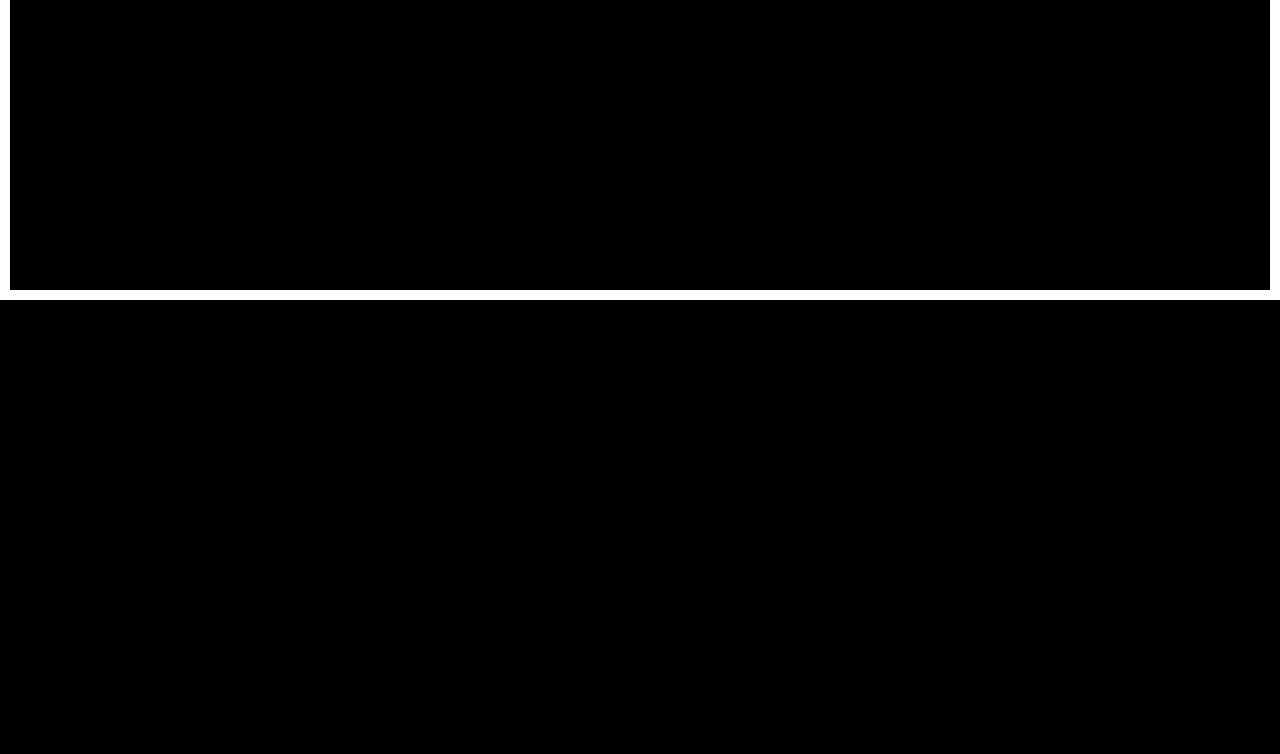
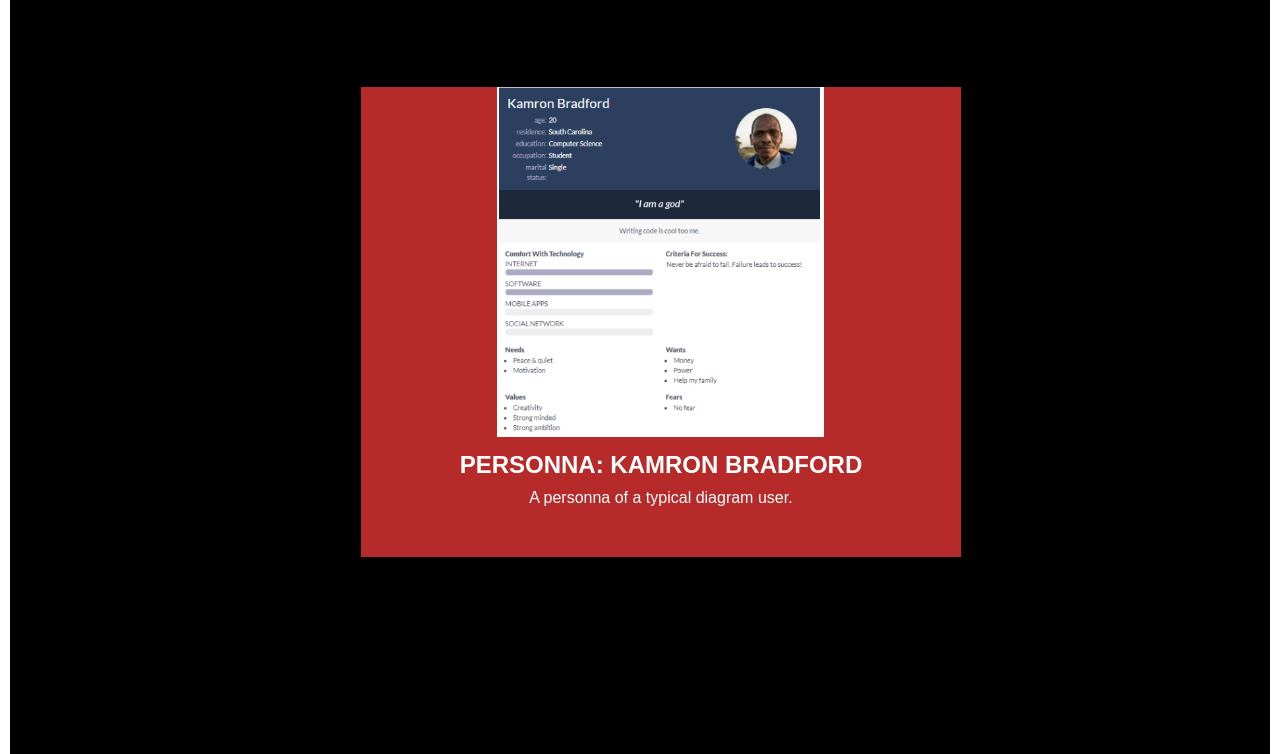
Before and after one commit to kambrad10/kamronb.github.io, a plain HTML site: page index.html in a window 1280 px wide. Shown: the part 500-1254 px from the top of the page. Before the commit the page ends 800 px from the top, so only its background shows below. Drawn offline with Linux system fonts and the light colour scheme; no server answers.

Commit message:
Add files via upload

```diff
--- a/index.html
+++ b/index.html
@@ -5,8 +5,8 @@
     </head>
     <style>
         *{
-            margin: 0;
-            padding: 0;
+            margin: 0px;
+            padding: 0px;
             box-sizing: border-box;
             font-family: 'Nunito', sans-serif;
         }
@@ -14,7 +14,7 @@
             overflow-x: hidden;
             text-align: center;
             border: 10px solid white;
-            height: 100vh;
+            height: 300vh;
             background: black;
             color: white;
         }
@@ -24,7 +24,7 @@
             max-width: 600px;
             display: flex;
             flex-direction: column;
-            margin: 0 auto;
+            margin: 0px auto;
             z-index: 1000;
             left: 28.2%;
             background: white;
@@ -71,15 +71,51 @@
             margin: 20px 0px;
             transform: translateY(-50px)
         }
+        /* Persona Assignment */
+       .assignment-2{
+            position: absolute;
+            width: 100%;
+            max-width: 600px;
+            display: flex;
+            flex-direction: column;
+            margin: 500px auto;
+            z-index: 1000;
+            left: 28.2%;
+            background: rgb(182, 42, 42);
+            color: white;
+            animation: assign 4s ease forwards;
+            opacity: 0;
+            /* transform: translate(3%,5%); */
+       }
+       .assignment-2 h2{
+           color: white;
+       }
+       .assignment-2 img{
+           margin-bottom: 60px;
+       }
+
+
+        /* End of Persona Assignment */
     </style>
     <body>
         <h1>Kam'Ron Bradford's CSCE 190 Site</h1>
+        <!-- Affinity Diagram -->
         <section class ="assignment">
             <a href="files/affinitydiagram.pdf"><img src ="images/affinitydiagram.png"></a>
             <section class = "ass-details">
                 <a href="files/affinitydiagram.pdf"><h2>Affinity Diagram: Diet</h2></a>
                 <p>
                     I worked alone to brainstorm a diet proposition.
+                </p>
+            </section>
+        </section>
+        <!-- Personas Assignment -->
+        <section class ="assignment-2">
+            <a href="files/persona.pdf"><img src ="images/persona.png"></a>
+            <section class = "ass-details">
+                <a href="files/affinitydiagram.pdf"><h2>Personna: KamRon Bradford</h2></a>
+                <p>
+                    A personna of a typical diagram user.
                 </p>
             </section>
         </section>
@@ -112,7 +148,7 @@
                 // while(typeof MSG_from_response == "string"){
                 //     alert(MSG_from_response);
                 // }
-                alert(MSG_from_response);
+                // alert(MSG_from_response);
             }
         })
         .catch(err => console.log(err));
```
Also changed, not shown: images/persona.png (added), 1 other file.
